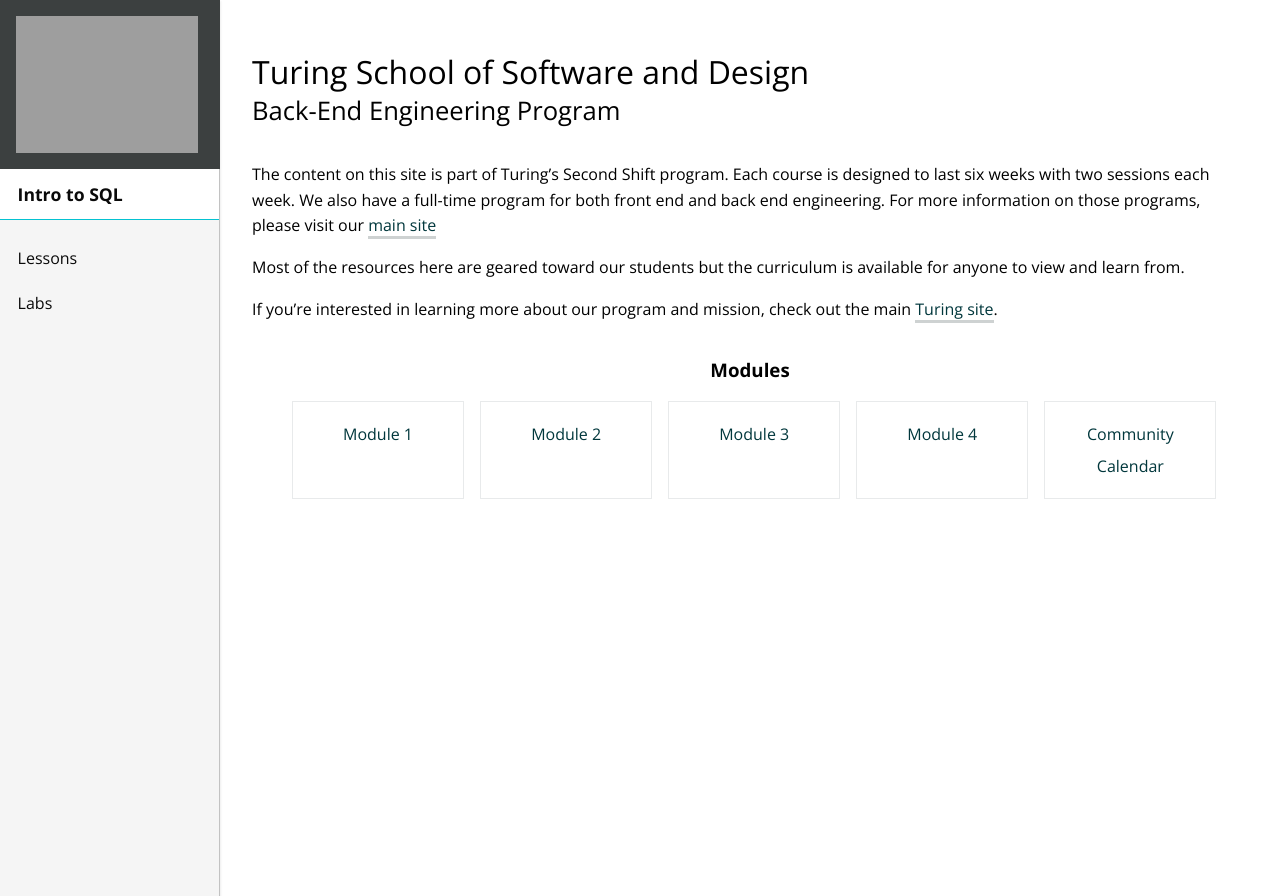
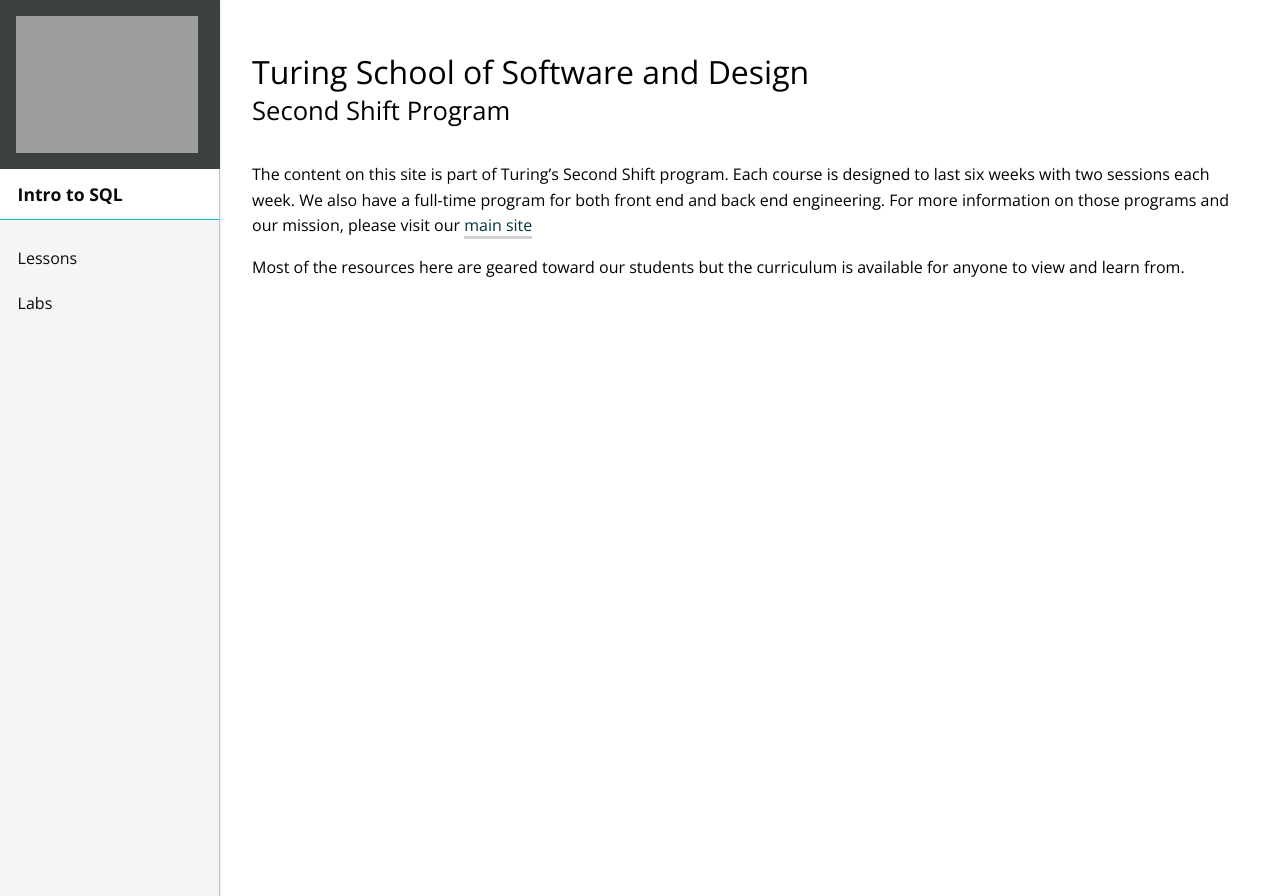
Before and after one commit to s-espinosa/blank, a Jekyll site: the page built from index.md, in a window 1280 px wide, cut to the strip 0-896 px from the top of the page. Built offline with Jekyll 4.4.1, drawn with Linux system fonts in a browser that asks for light colours; nearby versions of some CDN libraries.

Commit message:
Remove BE references

```diff
--- a/_config.yml
+++ b/_config.yml
@@ -1,5 +1,5 @@
-title: "Back-End Engineering Curriculum - Turing School of Software and Design"
-description: "Open source curriculum for the Turing School of Software and Design's back end engineering program."
+title: "Second Shift Curriculum - Turing School of Software and Design"
+description: "Open source curriculum for the Turing School of Software and Design's second shift program."
 url: "https://s-espinosa.github.io/blank"
 
 baseurl: 'https://s-espinosa.github.io/blank'
--- a/_layouts/main.html
+++ b/_layouts/main.html
@@ -16,42 +16,11 @@
           <header>
             <h1>
               Turing School of Software and Design
-              <small>Back-End Engineering Program</small>
+              <small>Second Shift Program</small>
             </h1>
           </header>
           <section class="main-content">
             {{ content }}
-          </section>
-
-          <section id="module-list">
-            <h3 class="title">Modules</h3>
-            <ul class="outlines">
-              <a href="/module1">
-                  <li class="outline">
-                    Module 1
-                  </li>
-                </a>
-                <a href="/module2">
-                  <li class="outline">
-                    Module 2
-                  </li>
-                </a>
-                <a href="/module3">
-                  <li class="outline">
-                    Module 3
-                  </li>
-                </a>
-                <a href="/module4">
-                  <li class="outline">
-                    Module 4
-                  </li>
-                </a>
-                <a href="https://calendar.google.com/calendar/embed?src=casimircreative.com_ronr9dk92ndvlhsk03kf8jd2ro%40group.calendar.google.com&ctz=America/Denver&mode=week" target="_blank" onclick="trackOutboundLink('https://calendar.google.com/calendar/embed?src=casimircreative.com_ronr9dk92ndvlhsk03kf8jd2ro%40group.calendar.google.com&ctz=America/Denver&mode=week'); return false;">
-                    <li class="outline">
-                      Community Calendar
-                    </li>
-                </a>
-            </ul>
           </section>
         </article>
         {% include footer.html %}
--- a/index.md
+++ b/index.md
@@ -3,8 +3,6 @@
 title: Second Shift Curriculum
 ---
 
-The content on this site is part of Turing's Second Shift program. Each course is designed to last six weeks with two sessions each week. We also have a full-time program for both front end and back end engineering. For more information on those programs, please visit our [main site](https://www.turing.io/">Turing site)
+The content on this site is part of Turing's Second Shift program. Each course is designed to last six weeks with two sessions each week. We also have a full-time program for both front end and back end engineering. For more information on those programs and our mission, please visit our [main site](https://www.turing.io/)
 
 Most of the resources here are geared toward our students but the curriculum is available for anyone to view and learn from.
-
-If you're interested in learning more about our program and mission, check out the main <a href="https://www.turing.io/">Turing site</a>.
```
